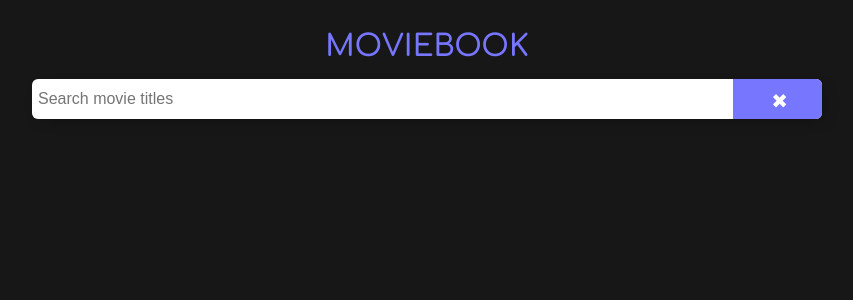
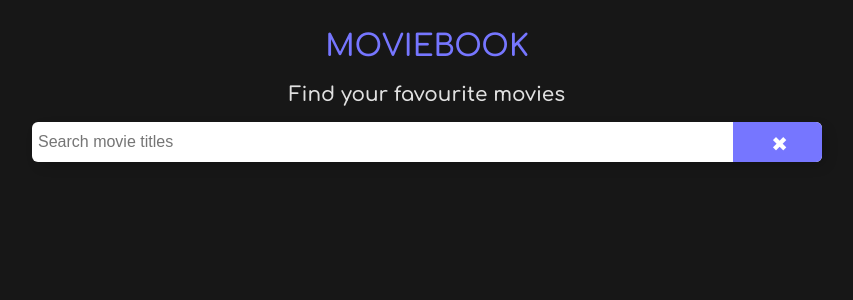
Before and after one commit to RL4444/coding_challenge_movie_search, a React (Create React App) app: page / in a window 1280 px wide. Shown: the top 300 px of the page, without its empty margins (213-1066 px from the left). Built offline with nearby package versions, Linux system fonts and the light colour scheme.

Commit message:
better UI for smoother UX

```diff
--- a/src/App.tsx
+++ b/src/App.tsx
@@ -27,7 +27,7 @@ const App: FC = () => {
     return (
         <Layout className={searchTerm.length > 0 ? 'top' : ''}>
             <Title>MOVIEBOOK</Title>
-            {searchTerm.length > 0 && <SubTitle>Find your favourite movies</SubTitle>}
+            {searchTerm.length <= 0 && <SubTitle>Find your favourite movies</SubTitle>}
             <Searchbar searchTerm={searchTerm} clear={clearSearchBar} change={handleChange} />
             {searchTerm.length > 0 && !isTyping && <MovieList searchTerm={searchTerm} />}
             {isTyping && searchTerm.length > 0 && (
--- a/src/components/MovieList.tsx
+++ b/src/components/MovieList.tsx
@@ -27,11 +27,10 @@ const List: FC<IListProps> = ({ searchTerm }) => {
     return (
         <>
             <SearchTermText>
-                {error && searchTerm.length < 3
-                    ? `Please try a fuller title. "${searchTerm}" is a bit too short.`
-                    : error
-                    ? `We could not find anything that matched ${searchTerm}`
-                    : `Results for "${searchTerm}"`}
+                {error && searchTerm.length < 3 && !loading && !response?.Search
+                    ? `We could not find anything that matched ${searchTerm}. Try defining your search more by adding more words.`
+                    : ``}
+                {!error && !loading && response?.Search ? `Results for "${searchTerm}"` : ''}
             </SearchTermText>
             {!error &&
                 !loading &&
--- a/src/styled/index.tsx
+++ b/src/styled/index.tsx
@@ -8,12 +8,12 @@ export const Layout = styled.section`
     height: 100%;
     @media (min-width: 800px) {
         height: auto;
-        margin-top: 12em;
+        padding-top: 12em;
         transition-duration: 0.3s;
         max-width: 800px;
         &.top {
             transition-duration: 0.4s;
-            margin-top: 1em;
+            padding-top: 1em;
         }
     }
 `;
```
